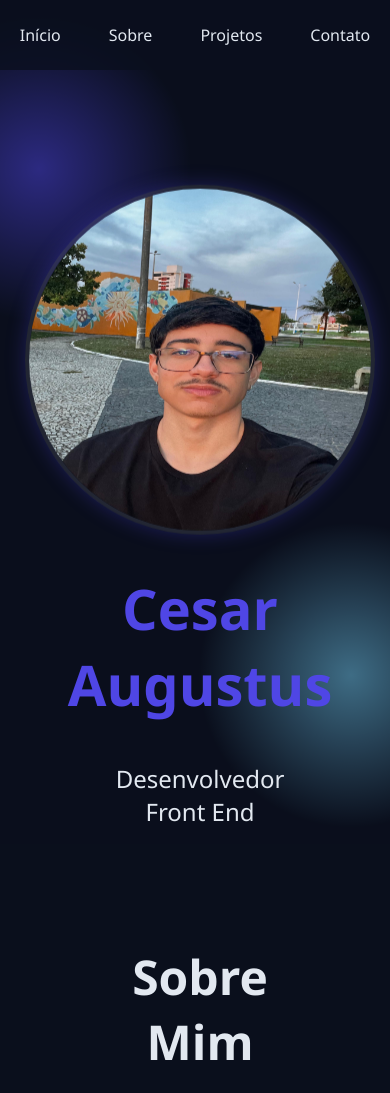
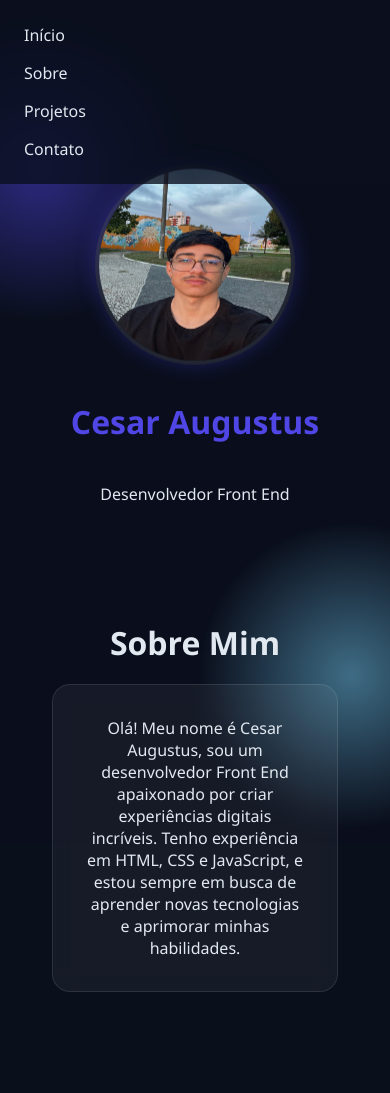
Before and after one commit to cesinhalourenco/meu-portifolio, a plain HTML site: page index.html in a window 390 px wide. Shown: the top 1093 px of the page. Drawn offline with Linux system fonts and the light colour scheme.

Commit message:
deixei o site visivel para telas menores

```diff
--- a/styles.css
+++ b/styles.css
@@ -21,16 +21,19 @@ html {
 body {
     background: var(--maisEscuro);
     color: var(--claro);
+    overflow-x: hidden;
+    padding-top: 80px;
+    /* Compensa o menu fixo */
 }
 
+/* Navegação */
 .navegacao {
     position: fixed;
     top: 0;
-    background: rgb(10, 16, 30, 0.8);
     width: 100%;
+    background: rgba(10, 16, 30, 0.8);
     z-index: 100;
     padding: 1.5rem;
-
 }
 
 .menu {
@@ -38,6 +41,7 @@ body {
     justify-content: center;
     list-style: none;
     gap: 3rem;
+    flex-wrap: wrap;
 }
 
 .menu-link {
@@ -46,7 +50,6 @@ body {
     font-weight: 500;
     position: relative;
     padding: 0.5rem 0;
-
 }
 
 .menu-link::after {
@@ -64,6 +67,7 @@ body {
     width: 100%;
 }
 
+/* Cabeçalho */
 .cabecalho {
     padding: 200px;
     display: flex;
@@ -71,10 +75,7 @@ body {
     align-items: center;
     justify-content: center;
     text-align: center;
-
 }
-
-
 
 .foto-perfil {
     width: 350px;
@@ -86,30 +87,32 @@ body {
 }
 
 h1 {
-    font-size: 3.5rem;
+    font-size: clamp(2rem, 5vw, 3.5rem);
     color: var(--primaria);
     font-weight: bold;
     margin: 20px;
 }
 
 .cabecalho-subtitulo {
-    font-size: 1.5rem;
+    font-size: clamp(1rem, 3vw, 1.5rem);
     color: var(--claro);
     font-weight: 500;
     margin: 20px;
 }
 
-.sobre {
+/* Seções */
+.sobre,
+.projetos,
+.contatos {
     padding: 6rem 2rem;
 }
 
+/* Sobre */
 .sobre-titulo {
-    font-size: 3rem;
+    font-size: clamp(2rem, 4vw, 3rem);
     color: var(--claro);
     text-align: center;
     margin-bottom: 20px;
-
-
 }
 
 .sobre-caixa {
@@ -120,24 +123,18 @@ h1 {
     border: 1px solid var(--vidro);
     backdrop-filter: blur(10px);
     background: rgba(255, 255, 255, 0.05);
-
 }
 
 .sobre-paragrafo {
     text-align: center;
     font-size: 1.3rem;
-
 }
 
-.projetos {
-    padding: 6rem 2rem;
-}
-
+/* Projetos */
 .projetos-titulo {
     text-align: center;
-    font-size: 3.5rem;
+    font-size: clamp(2.5rem, 5vw, 3.5rem);
     margin-bottom: 50px;
-
 }
 
 .projetos-imagem {
@@ -152,8 +149,6 @@ h1 {
     gap: 2rem;
     max-width: 1200px;
     margin: 0 auto;
-
-
 }
 
 .caixa-textos-projetos {
@@ -174,11 +169,9 @@ h1 {
     cursor: pointer;
 }
 
-
 .projetos-card:hover {
     transform: translateY(-10px) scale(1.03);
     box-shadow: 0 0 10px rgba(79, 70, 229, 0.3);
-
 }
 
 .paragrafo-projetos {
@@ -190,17 +183,11 @@ h1 {
     margin-bottom: 5px;
 }
 
-.contatos {
-    padding: 6rem 2rem;
-}
-
-
-
+/* Contato */
 .contatos-titulo {
     text-align: center;
-    font-size: 4.0rem;
+    font-size: clamp(2.5rem, 5vw, 4rem);
     margin-bottom: 50px;
-
 }
 
 .formulario-contato {
@@ -213,7 +200,6 @@ h1 {
     border-radius: 16px;
 }
 
-
 .campo-form {
     width: 100%;
     padding: 1rem;
@@ -222,12 +208,11 @@ h1 {
     color: var(--claro);
     border: 1px solid var(--vidro);
     outline: none;
-
 }
 
 .campo-form:focus {
     border-color: var(--primaria);
-    box-shadow: 0 0 10px rgba(79, 70, 229, 0.3));
+    box-shadow: 0 0 10px rgba(79, 70, 229, 0.3);
 }
 
 .grupo-form {
@@ -251,6 +236,7 @@ h1 {
     box-shadow: 0 0 10px rgba(79, 70, 229, 0.4);
 }
 
+/* Partículas decorativas */
 .particulas {
     position: fixed;
     top: 0;
@@ -260,19 +246,41 @@ h1 {
     opacity: 0.5;
     z-index: -1;
     background:
-    radial-gradient(circle at 10% 20%, var(--primaria), transparent 20%),
-    radial-gradient(circle at 90% 80%, var(--secondaria), transparent 20%),
-    var(--maisEscuro);
+        radial-gradient(circle at 10% 20%, var(--primaria), transparent 20%),
+        radial-gradient(circle at 90% 80%, var(--secondaria), transparent 20%),
+        var(--maisEscuro);
 }
 
+/* Animação */
 @keyframes flutuar {
-    0%, 100%{
+
+    0%,
+    100% {
         transform: translateY(0);
     }
+
     50% {
         transform: translateY(-20px);
     }
-    100% {
-        transform: translateY(0);
+}
+
+/* MEDIA QUERIES PARA TELAS PEQUENAS */
+@media (max-width: 768px) {
+    .cabecalho {
+        padding: 100px 20px;
+    }
+
+    .foto-perfil {
+        width: 200px;
+        height: 200px;
+    }
+
+    .menu {
+        flex-direction: column;
+        gap: 1rem;
+    }
+
+    .sobre-paragrafo {
+        font-size: 1rem;
     }
 }
```
